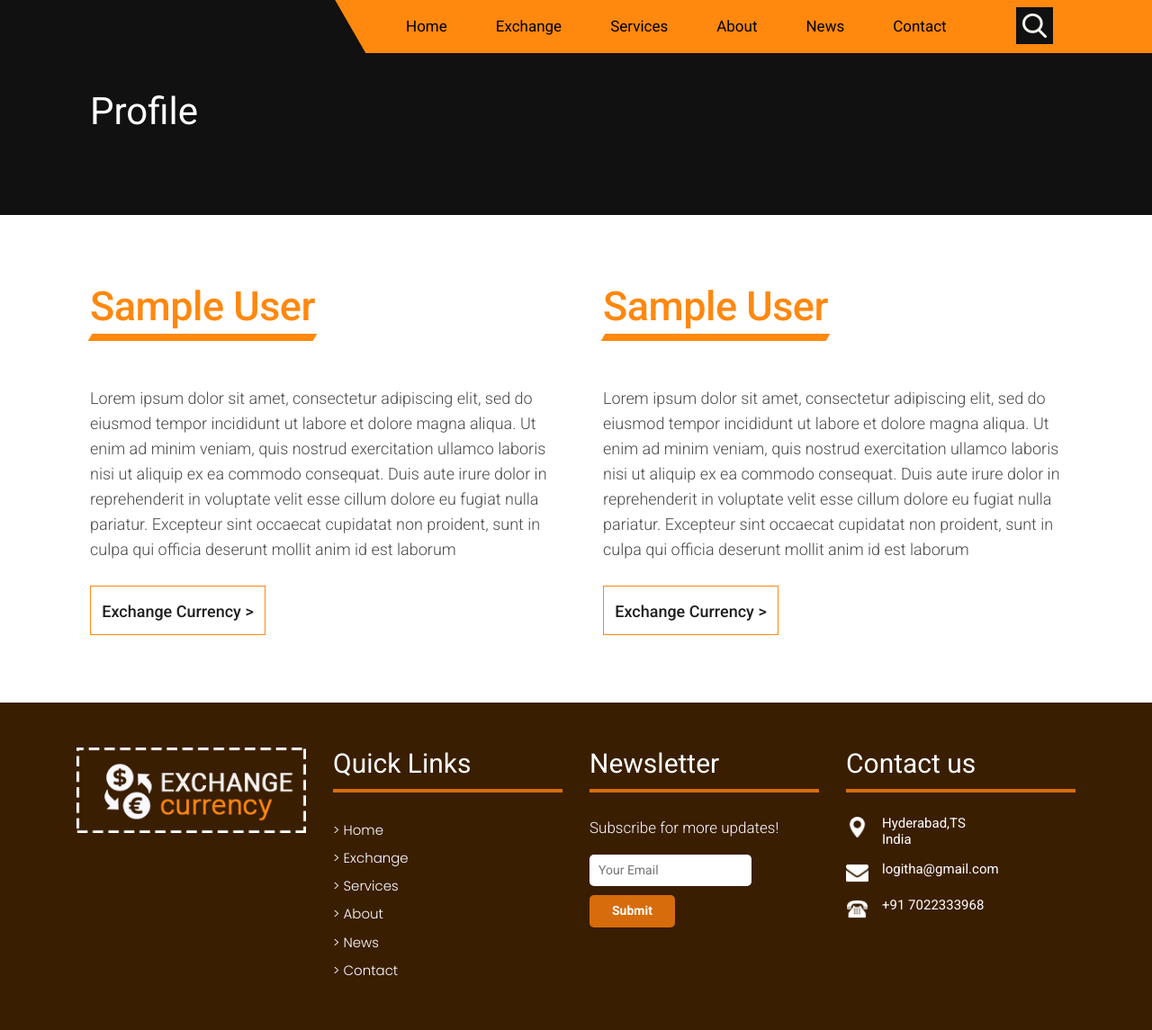
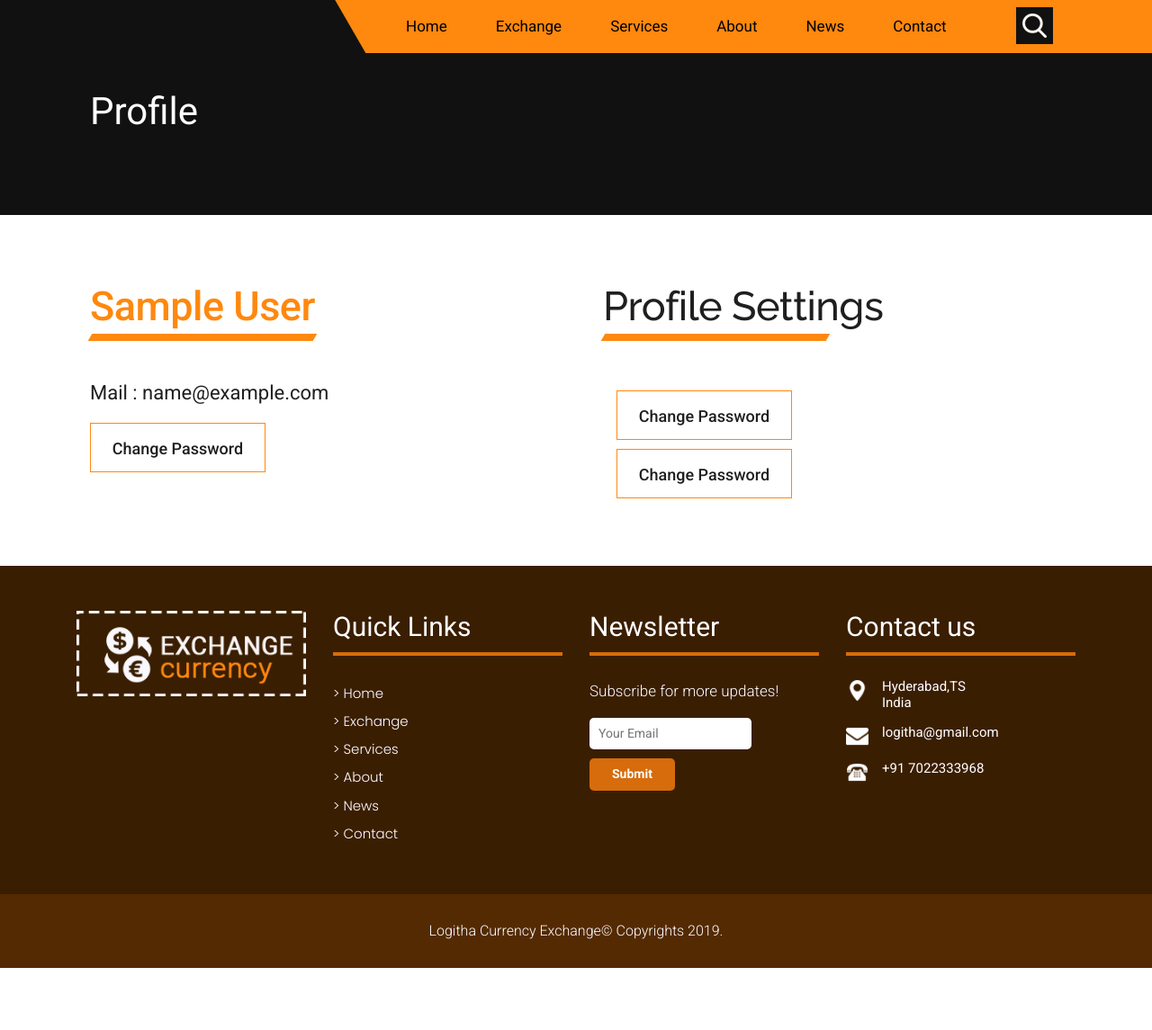
Before and after one commit to krish-96/Logitha_Currency_Repository, a Django app: page /profile/ in a window 1280 px wide. Shown: the part 99-1244 px from the top of the page at 90% size. After the commit the page ends 1175 px from the top, so only its background shows below. Run offline with Django 4.2, Linux system fonts and the light colour scheme; the visitor is signed in with stand-in values (Sample User, id 1); some libraries are stand-ins or nearby versions.

Commit message:
User info added in profuile template.

```diff
--- a/accounts_app/templates/profile.html
+++ b/accounts_app/templates/profile.html
@@ -32,24 +32,31 @@
                     </div>
                 </div>
                 <div class="full paddding_left_15">
-                        <p>Lorem ipsum dolor sit amet, consectetur adipiscing elit, sed do eiusmod tempor incididunt ut labore et dolore magna aliqua. Ut enim ad minim veniam, quis nostrud exercitation ullamco laboris nisi ut aliquip ex ea commodo consequat. Duis aute irure dolor in reprehenderit in voluptate velit esse cillum dolore eu fugiat nulla pariatur. Excepteur sint occaecat cupidatat non proident, sunt in culpa qui officia deserunt mollit anim id est laborum</p>
+                    {% if user.email %}
+                    <h2>Mail : {{user.email}} </h2>
+                    {% endif %}
+                    {% if user.phone_no %}
+                    <h2>Phone Number : {{user.phone_no}} </h2>
+                    {% endif %}
                 </div>
                 <div class="full paddding_left_15">
-                        <a class="main_bt" href="#">Exchange Currency ></a>
+                    <a class="main_bt" href="{% url 'password_change' %}">Change Password</a>
                 </div>
             </div>
 
             <div class="col-md-6 layout_padding">
                 <div class="full paddding_left_15">
                     <div class="heading_main text_align_left">
-                           <h2><span class="theme_color">{{user.name}}</span></h2>
+                        <h2><span class="theme_color"></span>Profile Settings</h2>
                     </div>
                 </div>
                 <div class="full paddding_left_15">
-                        <p>Lorem ipsum dolor sit amet, consectetur adipiscing elit, sed do eiusmod tempor incididunt ut labore et dolore magna aliqua. Ut enim ad minim veniam, quis nostrud exercitation ullamco laboris nisi ut aliquip ex ea commodo consequat. Duis aute irure dolor in reprehenderit in voluptate velit esse cillum dolore eu fugiat nulla pariatur. Excepteur sint occaecat cupidatat non proident, sunt in culpa qui officia deserunt mollit anim id est laborum</p>
+                    <div class="full paddding_left_15">
+                        <a class="main_bt" href="{% url 'password_change' %}">Change Password</a>
                     </div>
                     <div class="full paddding_left_15">
-                        <a class="main_bt" href="#">Exchange Currency ></a>
+                        <a class="main_bt" href="{% url 'password_change' %}">Change Password</a>
+                    </div>
                 </div>
             </div>
         </div>
--- a/accounts_app/urls.py
+++ b/accounts_app/urls.py
@@ -38,7 +38,4 @@
         name='password_reset_complete'
     ),
 
-
-
-
 ]
--- a/accounts_app/views.py
+++ b/accounts_app/views.py
@@ -3,6 +3,7 @@
 from django.contrib import messages
 
 from django.contrib.auth import login, authenticate, logout
+from django.contrib.auth.decorators import login_required
 
 # Create your views here.
 
@@ -35,17 +36,18 @@
         if user is not None:
             login(request, user)
             messages.success(request, f"Welcome {user.name.title()}! You are logged in now.")
-            return redirect('home')
+            return redirect('profile')
         else:
             messages.warning(request, 'Username OR Password is incorrect!')
             return redirect('register')
 
     return redirect('home')
 
+@login_required(login_url='register')
 def profile_view(request):
 
     context = {
-
+        'name' : request.user.name,
     }
     return render(request, 'profile.html', context)
 
```
Lines whose indentation alone changed are shown as unchanged.
